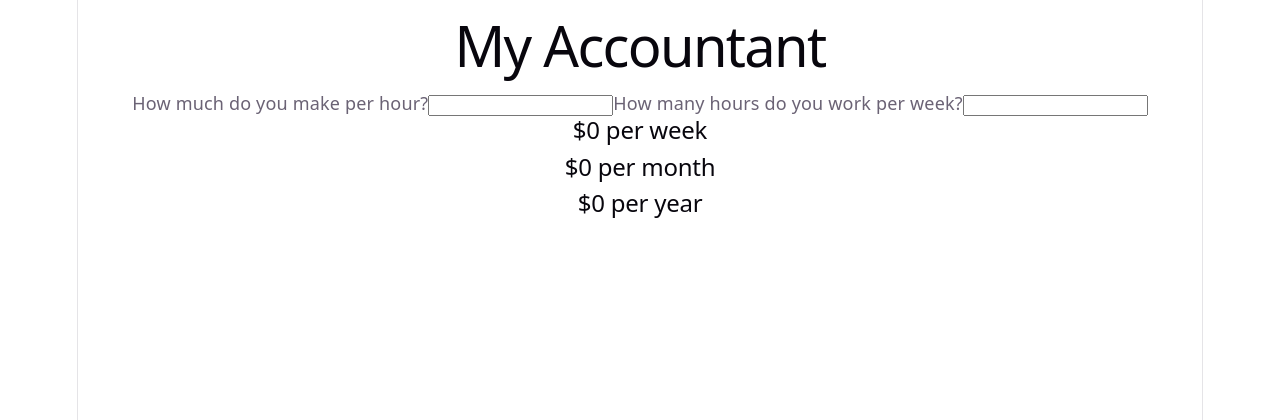
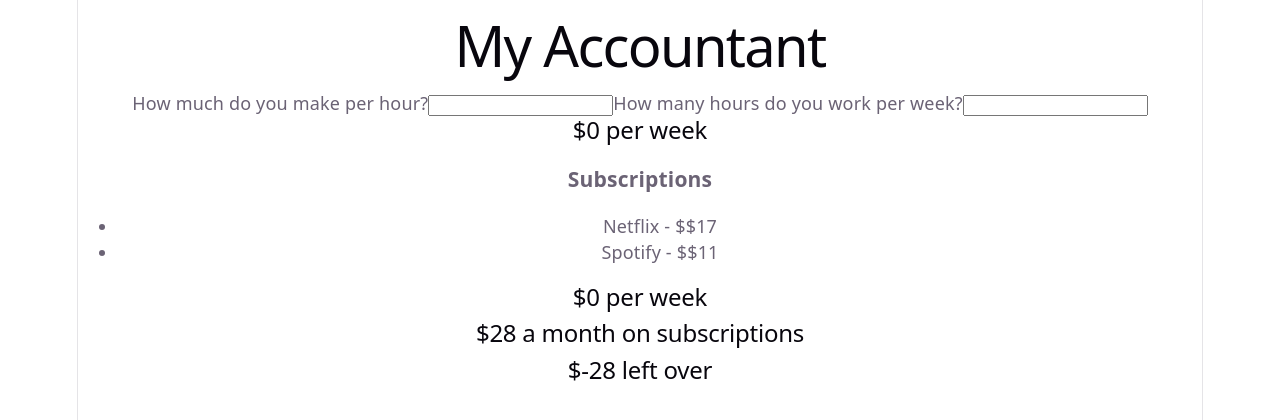
Before and after one commit to Shayanakbarloo/my-accountant, a React (Vite) app: page / in a window 1280 px wide. Shown: the top 420 px of the page. Built offline with nearby package versions, Linux system fonts and the light colour scheme.

Commit message:
# Added  some comments

```diff
--- a/src/App.jsx
+++ b/src/App.jsx
@@ -1,12 +1,24 @@
 import {useState} from 'react';
+
+function money (amount){
+  return "$" + Math.round(amount). toLocaleString("en-US");
+}
 
 function App() { // a component. In React, a component is just a function that returns a piece of the page.
   const [rate, setRate] = useState(""); // This line creates a piece of memmory that react will keep track of. rate holds the current value, satRate is a function that can be used to change the value of rate. useState("") means that the initial value of rate is an empty string.
   const [hours, setHours] = useState("");
 
+
+  const [subs, setSubs] = useState([
+    { name: "Netflix", cost: 17 },
+    { name: "Spotify", cost: 11 },
+  ]);
   const weekly = (Number(rate)|| 0) * (Number(hours) || 0);
   const monthly = weekly * 4;
   const yearly = monthly * 12;
+// reduce is a function that takes an array and reduces it to a single value. In this case we are reducing the array of subscriptions to a single value
+  const subsTotal = subs.reduce((total, sub) => total + sub.cost, 0);
+  const leftover = weekly - subsTotal;
 
   return ( // What is returned from the function is what will be rendered to the screen.
     // The HTML-looking tags — that's JSX: HTML written inside JavaScript. It's the one weird idea in React, and you get used to it fast.
@@ -16,24 +28,29 @@ function App() { // a component. In React, a component is just a function that r
       <label>
         How much do you make per hour?
         <input
-        type = "number"
-        value = {rate}
-        onChange = {(e) =>setRate(e.target.value)}
-        />
+        type = "number" value = {rate} onChange = {(e) => setRate(e.target.value)} />
         {/* the input box — onChange fires on every keystroke */}
       </label>
 
       <label>
         How many hours do you work per week?
-        <input type = "number"
-        value = { hours}
-        onChange = {(e) => setHours(e.target.value)} />
+        <input type = "number" value = { hours} onChange = {(e) => setHours(e.target.value)} />
       </label>
 
+      <h2> {money(weekly)} per week </h2>
+      <h3> Subscriptions </h3>
+      <ul>
+        {subs.map((sub, index) => (
+          <li key = {index} >
+            {sub.name} - ${money(sub.cost)}
+          </li>
+        ))}
+      </ul>
       {/* this recalculates itself every time rate changes */}
-      <h2>${weekly} per week </h2>
-      <h2> ${monthly} per month </h2>
-      <h2> ${yearly} per year </h2>
+      <h2>{money(weekly)} per week </h2>
+
+      <h2>{money(subsTotal)} a month on subscriptions</h2>
+      <h2>{money(leftover)} left over</h2>
     </div>
   );
 }
```
